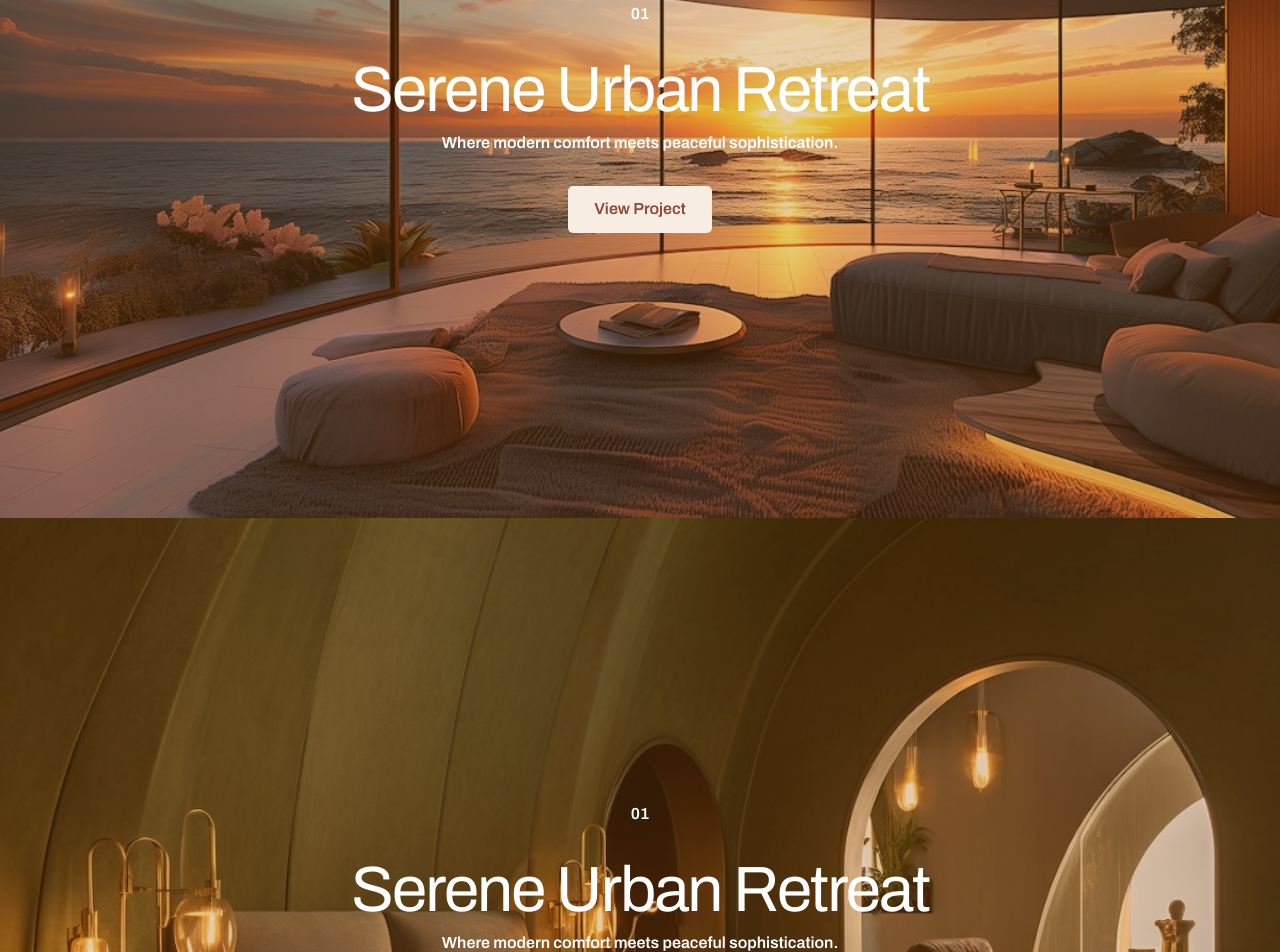
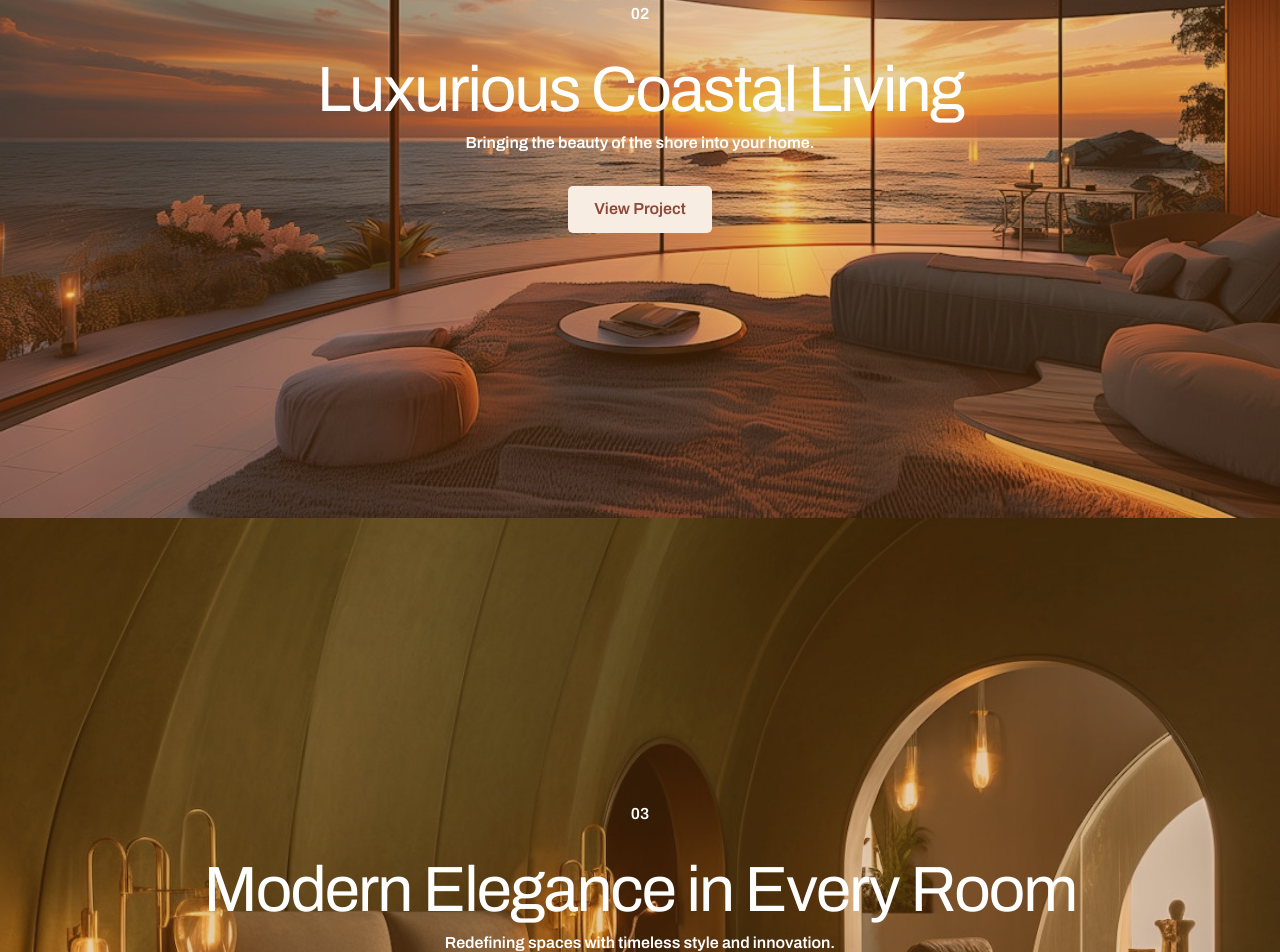
Before and after one commit to RF-Rezon/Troscan-Website, a Next.js app: page / in a window 1280 px wide. Shown: the part 4040-4992 px from the top of the page. Built offline with nearby package versions, Linux system fonts and the light colour scheme.

Commit message:
Footer done.

```diff
--- a/src/app/globals.css
+++ b/src/app/globals.css
@@ -33,6 +33,7 @@
 
 /* Colour Settings */
 .base-gold-text {
+  @apply text-[#ffffffbe];
   @apply text-[#8D493A];
 }
 .base-gold-bg {
--- a/src/app/layout.tsx
+++ b/src/app/layout.tsx
@@ -1,6 +1,7 @@
 import type { Metadata } from "next";
 import "./globals.css";
 
+import Footer from "@/common/footer/footer";
 import Navbar from "@/common/navbar/navbar";
 import { Archivo } from "next/font/google";
 
@@ -24,6 +25,7 @@ export default function RootLayout({
       <body className={`${archivo.className} antialiased base-white-bg`}>
         <Navbar />
         {children}
+        <Footer />
       </body>
     </html>
   );
--- /dev/null
+++ b/src/common/footer/footer.tsx
@@ -0,0 +1,58 @@
+const Footer = () => {
+  return (
+    <>
+      <div className="min-h-[82vh] base-gold-bg flex flex-col">
+        <div className="flex-[0.7] flex justify-center items-end">
+          <p className="t-logo text-white pt-16">Troscán</p>
+        </div>
+        <div className="flex-[0.6] flex flex-col justify-between">
+          <div className="grid grid-cols-1 md:grid-cols-3 w-full md:w-[47%] md:mx-auto gap-8 md:py-[67px] py-[40px]">
+            <div>
+              <ul className="text-center space-y-1.5 text-white">
+                <li className="mb-4 t-1 text-[#ffffffbe] cursor-pointer">
+                  Sitemap
+                </li>
+                <li className="t-4 cursor-pointer">About</li>
+                <li className="t-4 cursor-pointer">Projects</li>
+                <li className="t-4 cursor-pointer">News</li>
+                <li className="t-4 cursor-pointer">Contact</li>
+              </ul>
+            </div>
+            <div>
+              <ul className="text-center space-y-1.5 text-white">
+                <li className="mb-4 t-1 text-[#ffffffbe] cursor-pointer">
+                  Socials
+                </li>
+                <li className="t-4 cursor-pointer">Facebook</li>
+                <li className="t-4 cursor-pointer">Instagram</li>
+                <li className="t-4 cursor-pointer">LinkedIn</li>
+                <li className="t-4 cursor-pointer">Twitter</li>
+              </ul>
+            </div>
+            <div>
+              <ul className="text-center space-y-1.5 text-white">
+                <li className="mb-4 t-1 text-[#ffffffbe] cursor-pointer">
+                  More
+                </li>
+                <li className="t-4 cursor-pointer">License</li>
+                <li className="t-4 cursor-pointer">Grainient</li>
+                <li className="t-4 cursor-pointer">Inspirux</li>
+                <li className="t-4 cursor-pointer">Store</li>
+              </ul>
+            </div>
+          </div>
+          <div>
+            <hr className="text-[#ffffffbe] h-[0.5px] w-[93%] mx-auto" />
+            <div className="flex items-center justify-center h-[70px] w-full">
+              <p className="t-1 text-center text-[#ffffffbe]">
+                © 2025, All rights reserved
+              </p>
+            </div>
+          </div>
+        </div>
+      </div>
+    </>
+  );
+};
+
+export default Footer;
--- a/src/pages/home/carouselSection.tsx
+++ b/src/pages/home/carouselSection.tsx
@@ -8,14 +8,12 @@ const CarouselSection = () => {
           className="min-h-screen w-full flex items-center justify-center bg-fixed bg-center bg-cover bg-no-repeat parallax"
           style={{ backgroundImage: `url('${i.img}')` }}
         >
-          <div>
-            <p className="text-center t-2 text-white pb-8">01</p>
+          <div className="w-[90%]">
+            <p className="text-center t-2 text-white pb-8">{i.number}</p>
             <div className="md:max-w-4xl max-w-full md:mx-auto text-center pb-[10px]">
-              <p className="t-6 text-white">Serene Urban Retreat</p>
+              <p className="t-6 text-white">{i.title}</p>
             </div>
-            <p className="text-center t-2 text-white pb-8">
-              Where modern comfort meets peaceful sophistication.
-            </p>
+            <p className="text-center t-2 text-white pb-8">{i.description}</p>
             <div className="flex items-center justify-center mx-2">
               <button className="btn t-2 base-gold-text base-white-bg">
                 View Project
--- a/src/pages/home/news.tsx
+++ b/src/pages/home/news.tsx
@@ -3,7 +3,7 @@ import News_cards from "@/utils/cards/news/news_cards";
 const News = () => {
   return (
     <>
-      <div className="min-h-screen mx-auto flex flex-col lg:flex-row items-center justify-center max-w-[1284px] my-[100px] md:my-[140px] lg:my-[186px] md:space-x-10 px-4">
+      <div className="min-h-screen mx-auto flex flex-col lg:flex-row items-center justify-center max-w-[1284px] my-[100px] md:my-[140px] lg:mt-[186px] lg:mb-[140px] md:space-x-10 px-4">
         <div className="w-full">
           <div className="flex flex-col md:flex-row items-center justify-between mb-8 md:mb-12">
             <div className="base-gold-text self-start">
--- a/src/utils/cards/news/news_cards.tsx
+++ b/src/utils/cards/news/news_cards.tsx
@@ -21,7 +21,6 @@ const News_cards = () => {
           </div>
         </div>
       ))}
-      ;
     </>
   );
 };
--- a/src/utils/jsons/carouselsection/carouselsection.json
+++ b/src/utils/jsons/carouselsection/carouselsection.json
@@ -1,14 +1,23 @@
 [
   {
     "img": "/sec4/1.jpeg",
-    "alt": "1"
+    "alt": "1",
+    "number": "01",
+    "title": "Serene Urban Retreat",
+    "description": "Where modern comfort meets peaceful sophistication."
   },
   {
     "img": "/sec4/2.jpeg",
-    "alt": "2"
+    "alt": "2",
+    "number": "02",
+    "title": "Luxurious Coastal Living",
+    "description": "Bringing the beauty of the shore into your home."
   },
   {
     "img": "/sec4/3.jpeg",
-    "alt": "3"
+    "alt": "3",
+    "number": "03",
+    "title": "Modern Elegance in Every Room",
+    "description": "Redefining spaces with timeless style and innovation."
   }
 ]
```
